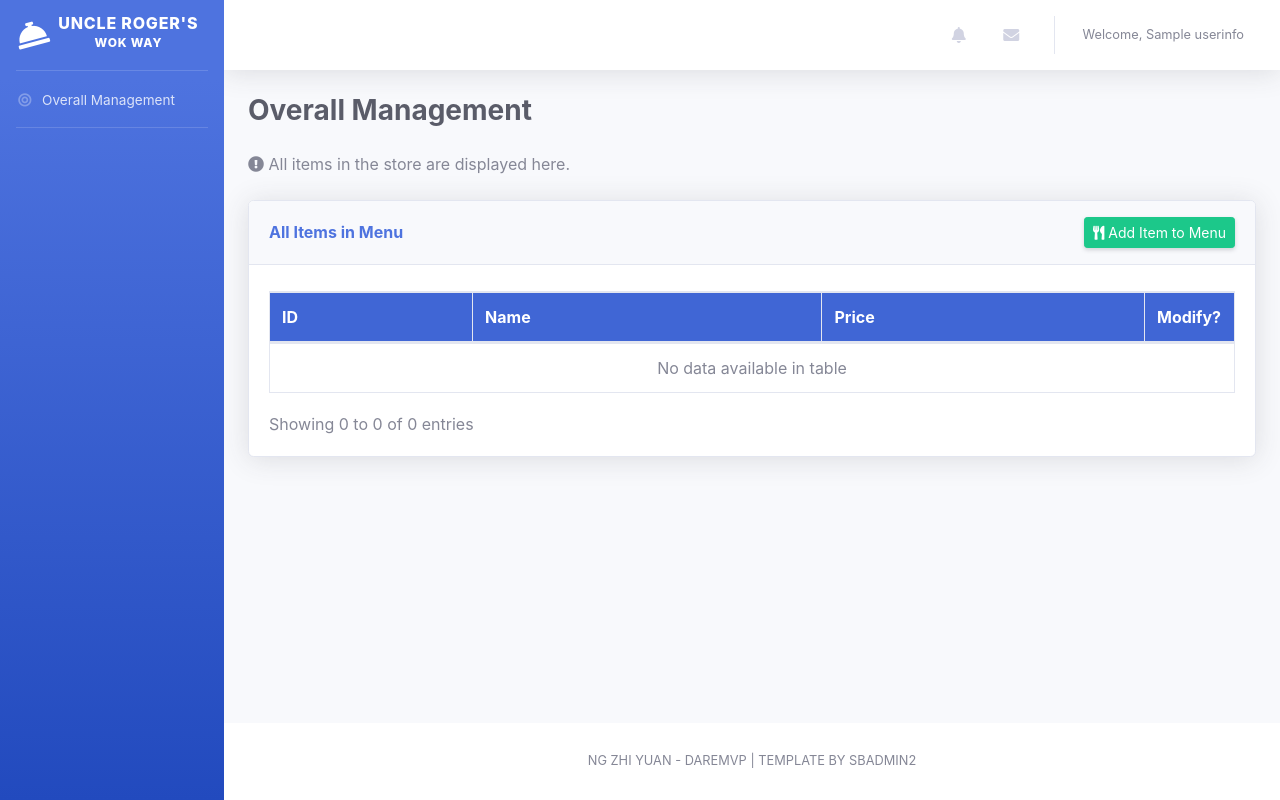
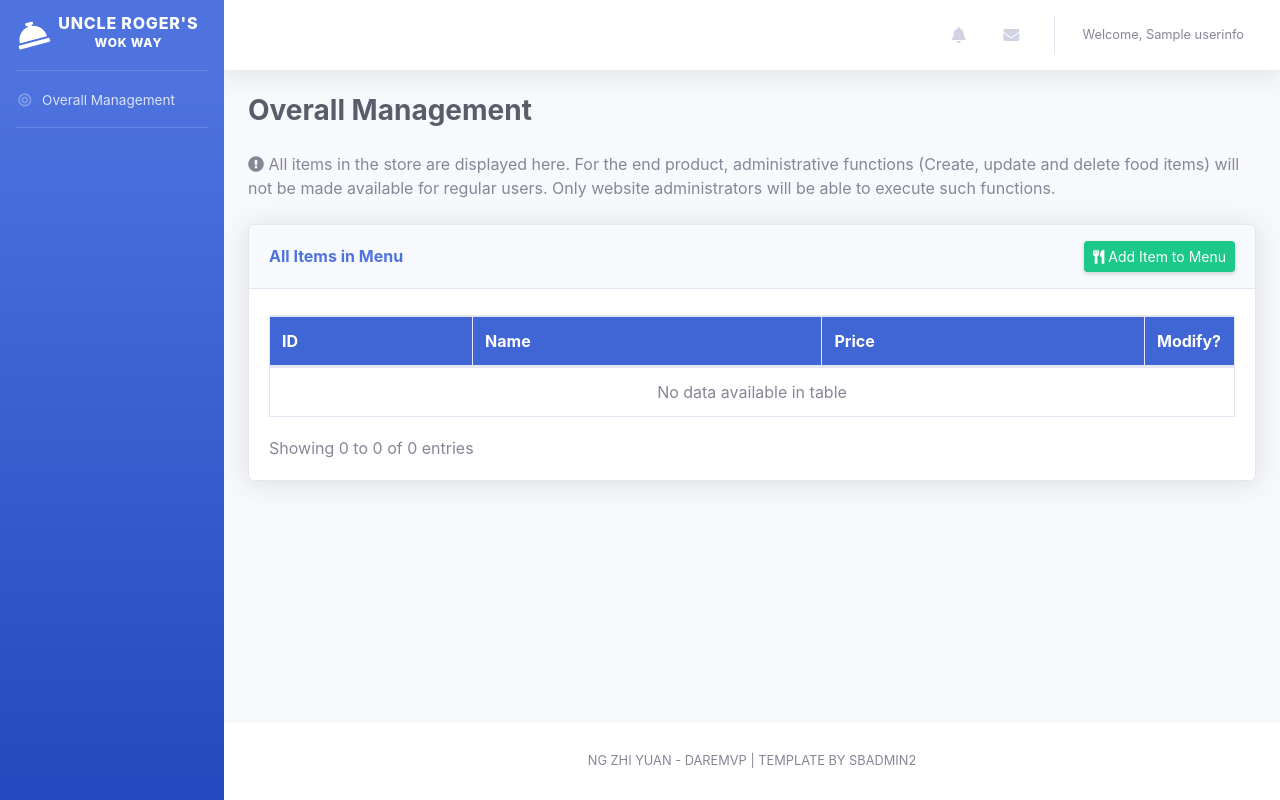
Before and after one commit to ZhiYuanWPF/DAREMVP, a Python web app: template templates/pg_listmenu.html in a window 1280 px wide. Run offline with Jinja, Linux system fonts and the light colour scheme; the template is opened without the code that fills it: most values are stand-ins (such as "Sample title", 1, 10 or a date in 2020); some libraries are stand-ins or nearby versions; some web fonts are replaced.

Commit message:
Updated Description for landing page

```diff
--- a/templates/pg_listmenu.html
+++ b/templates/pg_listmenu.html
@@ -45,7 +45,7 @@
                         <div class="d-sm-flex align-items-center justify-content-between mb-4">
                             <h1 class="h3 mb-0 text-gray-800"><b>Overall Management</b></h1>
                         </div>
-                        <i class="fas fa-exclamation-circle"></i> All items in the store are displayed here.
+                        <i class="fas fa-exclamation-circle"></i> All items in the store are displayed here. For the end product, administrative functions (Create, update and delete food items) will not be made available for regular users. Only website administrators will be able to execute such functions.
                         <br>
                         <br>
                         <div class="row">
```
